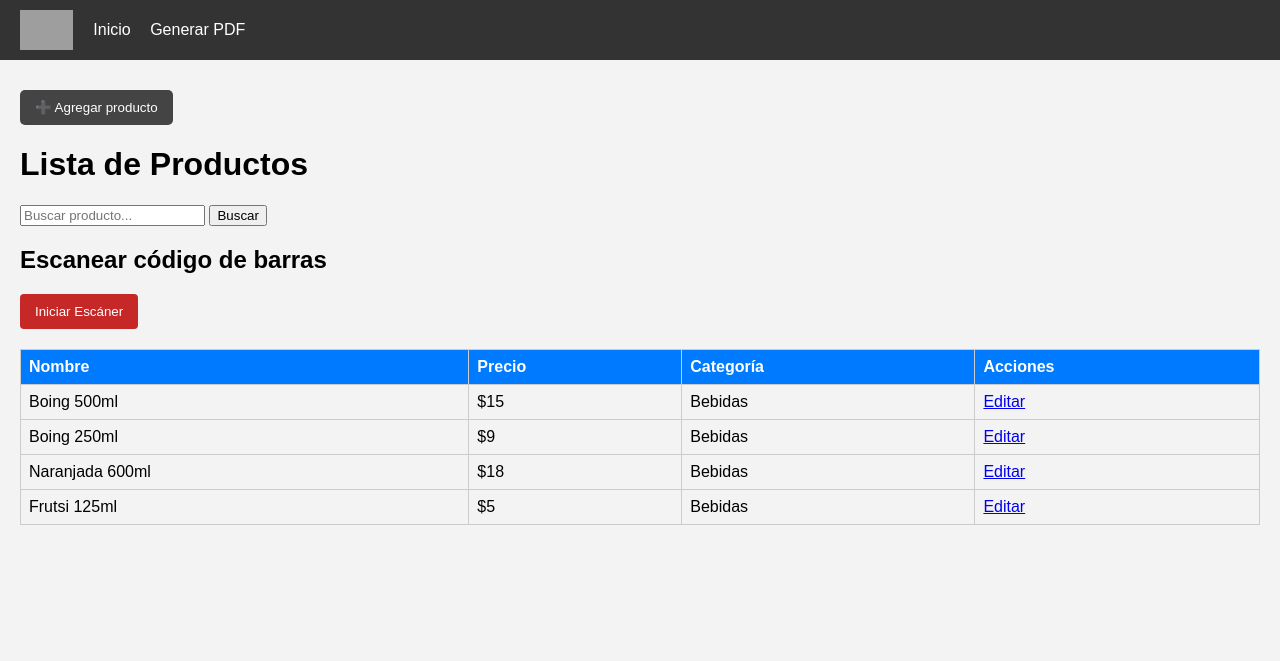
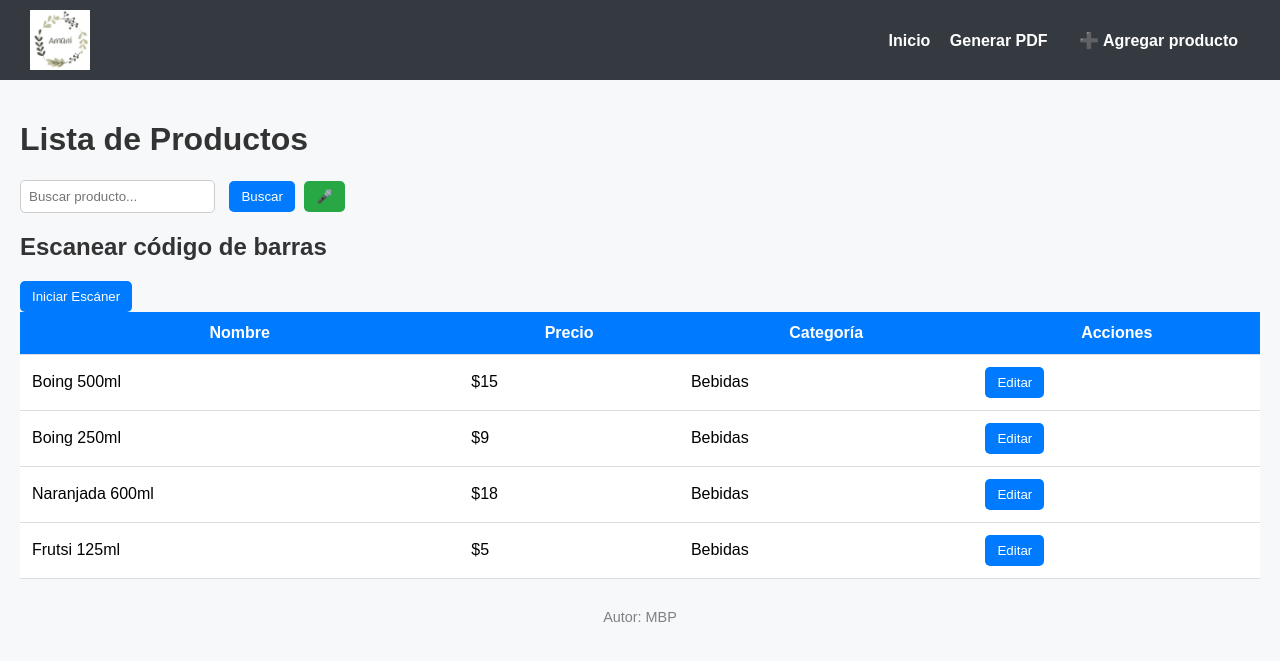
Before and after one commit to Marino2036/listaP, a Flask app: page / in a window 1280 px wide. Shown: the top 661 px of the page. Run offline with Flask 3, Linux system fonts and the light colour scheme; some libraries are stand-ins or nearby versions; grey boxes are pictures that could not be loaded.

Commit message:
Tus cambios

```diff
--- a/templates/productos.html
+++ b/templates/productos.html
@@ -2,167 +2,293 @@
 <html lang="es">
 <head>
     <meta charset="UTF-8">
+    <title>Lista de Productos</title>
     <meta name="viewport" content="width=device-width, initial-scale=1.0">
-  <title>Lista de Productos</title>
     <style>
         body {
             font-family: Arial, sans-serif;
-      background-color: #f3f3f3;
+            background-color: #f6f8fa;
             margin: 0;
             padding: 0;
         }
         header {
-      background-color: #333;
+            background-color: #343a40;
             color: white;
-      padding: 10px 20px;
+            padding: 10px 30px;
             display: flex;
+            justify-content: space-between;
             align-items: center;
         }
         header img {
-      height: 40px;
-      margin-right: 20px;
+            height: 60px;
         }
-    header nav a {
+        nav a, nav button {
             color: white;
-      margin-right: 15px;
+            margin-left: 15px;
             text-decoration: none;
+            font-weight: bold;
+            background: none;
+            border: none;
+            cursor: pointer;
+            font-size: 1em;
         }
-    .container {
+        nav button:hover, nav a:hover {
+            text-decoration: underline;
+        }
+        main {
             padding: 20px;
         }
-    .btn-agregar {
-      background-color: #444;
+        h1, h2 {
+            color: #333;
+        }
+        form {
+            margin-bottom: 20px;
+        }
+        input[type="text"], input[type="number"] {
+            padding: 8px;
+            margin-right: 10px;
+            border-radius: 5px;
+            border: 1px solid #ccc;
+        }
+        button {
+            padding: 8px 12px;
+            background-color: #007bff;
             color: white;
             border: none;
-      padding: 10px 15px;
-      margin-top: 10px;
-      cursor: pointer;
             border-radius: 5px;
         }
-    .modal {
-      display: none;
-      position: fixed;
-      top: 0;
-      left: 0;
-      width: 100%;
-      height: 100%;
-      background: rgba(0, 0, 0, 0.5);
-      justify-content: center;
-      align-items: center;
-    }
-    .modal-contenido {
-      background: white;
-      padding: 20px;
-      border-radius: 8px;
-      max-width: 400px;
-      width: 90%;
-    }
-    .modal-contenido input, .modal-contenido button {
-      width: 100%;
-      margin: 5px 0;
-      padding: 10px;
+        button:hover {
+            background-color: #0056b3;
         }
         table {
             width: 100%;
             border-collapse: collapse;
-      margin-top: 20px;
+            background: white;
         }
         th, td {
-      border: 1px solid #ccc;
-      padding: 8px;
-      text-align: left;
+            padding: 12px;
+            border-bottom: 1px solid #ddd;
         }
         th {
             background-color: #007bff;
             color: white;
         }
+        .edit-section {
+            display: none;
+            margin-top: 10px;
+        }
+        .mic-btn {
+            background-color: #28a745;
+            margin-left: 5px;
+        }
+        .mic-btn:hover {
+            background-color: #218838;
+        }
+        footer {
+            text-align: center;
+            padding: 10px;
+            color: gray;
+            font-size: 0.9em;
+        }
+        #reader, #reader-agregar {
+            width: 320px;
+            margin-top: 10px;
+            margin-bottom: 20px;
+        }
+
+        /* Modal */
+        .modal {
+            display: none;
+            position: fixed;
+            z-index: 10;
+            left: 0;
+            top: 0;
+            width: 100%;
+            height: 100%;
+            overflow: auto;
+            background-color: rgba(0,0,0,0.4);
+        }
+
+        .modal-content {
+            background-color: #fff;
+            margin: 10% auto;
+            padding: 20px;
+            border-radius: 10px;
+            width: 90%;
+            max-width: 600px;
+            box-shadow: 0px 0px 10px rgba(0,0,0,0.3);
+        }
+
+        .close {
+            float: right;
+            font-size: 28px;
+            font-weight: bold;
+            color: #aaa;
+            cursor: pointer;
+        }
+
+        .close:hover {
+            color: black;
+        }
     </style>
+
+    <!-- Librería para escanear código de barras -->
+    <script src="https://unpkg.com/html5-qrcode@2.3.7/html5-qrcode.min.js"></script>
 </head>
 <body>
+
 <header>
-    <img src="logo.jpg" alt="Logo">
+    <img src="{{ url_for('static', filename='logo.png') }}" alt="Logo">
     <nav>
-      <a href="#">Inicio</a>
-      <a href="#">Generar PDF</a>
+        <a href="/">Inicio</a>
+        <a href="{{ url_for('generar_pdf') }}">Generar PDF</a>
+        <button onclick="mostrarModal()">➕ Agregar producto</button>
     </nav>
 </header>
 
-  <div class="container">
-    <button class="btn-agregar" onclick="document.getElementById('modal').style.display='flex'">➕ Agregar producto</button>
+<main>
+    <h1>Lista de Productos</h1>
 
-    <div id="modal" class="modal">
-      <div class="modal-contenido">
-        <span style="float:right;cursor:pointer;font-weight:bold" onclick="document.getElementById('modal').style.display='none'">&times;</span>
-        <h2>Agregar Producto</h2>
-        <form action="/crear" method="post">
-          <input type="text" name="nombre" placeholder="Nombre del producto" required>
-          <input type="number" name="precio" placeholder="Precio" required>
+    <form method="get" action="/">
+        <input id="busqueda" type="text" name="q" placeholder="Buscar producto..." value="{{ consulta }}">
+        <button type="submit">Buscar</button>
+        <button type="button" onclick="iniciarReconocimiento()" class="mic-btn">🎤</button>
+    </form>
+
+    <h2>Escanear código de barras</h2>
+    <div id="reader"></div>
+    <button type="button" onclick="startScanner()">Iniciar Escáner</button>
+
+    <table>
+        <thead>
+            <tr>
+                <th>Nombre</th>
+                <th>Precio</th>
+                <th>Categoría</th>
+                <th>Acciones</th>
+            </tr>
+        </thead>
+        <tbody>
+            {% for producto in productos %}
+                <tr>
+                    <td>{{ producto.nombre }}</td>
+                    <td>${{ producto.precio }}</td>
+                    <td>{{ producto.categoria }}</td>
+                    <td>
+                        <button type="button" onclick="toggleEdit({{ producto.id }})">Editar</button>
+                        <div class="edit-section" id="edit-section-{{ producto.id }}">
+                            <form method="post" action="/actualizar/{{ producto.id }}" style="display:inline;">
+                                <input type="number" name="precio" placeholder="Nuevo precio" min="0" step="0.01" required>
+                                <button type="submit">Actualizar</button>
+                            </form>
+                            <form method="post" action="/eliminar/{{ producto.id }}" style="display:inline;">
+                                <button type="submit" onclick="return confirm('¿Eliminar este producto?')">Eliminar</button>
+                            </form>
+                        </div>
+                    </td>
+                </tr>
+            {% endfor %}
+        </tbody>
+    </table>
+</main>
+
+<!-- Modal -->
+<div id="modal-agregar" class="modal">
+    <div class="modal-content">
+        <span class="close" onclick="cerrarModal()">&times;</span>
+        <h2>Agregar producto nuevo</h2>
+        <form method="post" action="/agregar">
+            <input type="text" name="nombre" placeholder="Nombre" required>
+            <input type="number" name="precio" placeholder="Precio" required min="0" step="0.01">
             <input type="text" name="categoria" placeholder="Categoría" required>
-          <input type="text" id="codigo" name="codigo" placeholder="Código de barras" required>
-          <button type="button" onclick="iniciarEscaneo()">📷 Escanear</button>
-          <button type="submit">Guardar</button>
+            <input type="text" name="codigo" id="codigo" placeholder="Código de barras">
+            <button type="button" onclick="startAddScanner()">📷 Escanear código</button>
+            <button type="submit">Agregar</button>
         </form>
+        <div id="reader-agregar"></div>
     </div>
 </div>
 
-    <h1>Lista de Productos</h1>
-    <input type="text" placeholder="Buscar producto...">
-    <button>Buscar</button>
-
-    <h2>Escanear código de barras</h2>
-    <button style="background-color:#c62828;color:white;padding:10px 15px;border:none;border-radius:4px" onclick="iniciarEscaneo()">Iniciar Escáner</button>
-
-    <table>
-      <tr><th>Nombre</th><th>Precio</th><th>Categoría</th><th>Acciones</th></tr>
-      <tr><td>Boing 500ml</td><td>$15</td><td>Bebidas</td><td><a href="#">Editar</a></td></tr>
-      <tr><td>Boing 250ml</td><td>$9</td><td>Bebidas</td><td><a href="#">Editar</a></td></tr>
-      <tr><td>Naranjada 600ml</td><td>$18</td><td>Bebidas</td><td><a href="#">Editar</a></td></tr>
-      <tr><td>Frutsi 125ml</td><td>$5</td><td>Bebidas</td><td><a href="#">Editar</a></td></tr>
-    </table>
-  </div>
+<footer>
+    Autor: MBP
+</footer>
 
 <script>
-    async function iniciarEscaneo() {
-      if (!('BarcodeDetector' in window)) {
-        alert('Tu navegador no soporta escaneo de códigos.');
-        return;
+    function toggleEdit(id) {
+        const section = document.getElementById("edit-section-" + id);
+        section.style.display = section.style.display === "block" ? "none" : "block";
     }
-      try {
-        const constraints = { video: { facingMode: 'environment' } };
-        const stream = await navigator.mediaDevices.getUserMedia(constraints);
-        const video = document.createElement('video');
-        video.srcObject = stream;
-        video.setAttribute('playsinline', true);
-        video.play();
 
-        const modal = document.createElement('div');
-        modal.style.position = 'fixed';
-        modal.style.top = 0;
-        modal.style.left = 0;
-        modal.style.width = '100%';
-        modal.style.height = '100%';
-        modal.style.background = 'rgba(0,0,0,0.8)';
-        modal.style.display = 'flex';
-        modal.style.alignItems = 'center';
-        modal.style.justifyContent = 'center';
-        modal.appendChild(video);
-        document.body.appendChild(modal);
+    function iniciarReconocimiento() {
+        const reconocimiento = new (window.SpeechRecognition || window.webkitSpeechRecognition)();
+        reconocimiento.lang = 'es-ES';
 
-        const detector = new BarcodeDetector({ formats: ['ean_13', 'code_128', 'ean_8'] });
-        const interval = setInterval(async () => {
-          const detections = await detector.detect(video);
-          if (detections.length > 0) {
-            document.getElementById('codigo').value = detections[0].rawValue;
-            clearInterval(interval);
-            stream.getTracks().forEach(track => track.stop());
-            document.body.removeChild(modal);
+        reconocimiento.onresult = function(event) {
+            const resultado = event.results[0][0].transcript;
+            document.getElementById('busqueda').value = resultado;
+        };
+
+        reconocimiento.start();
     }
-        }, 500);
-      } catch (e) {
-        alert('No se pudo iniciar la cámara.');
-        console.error(e);
+
+    function startScanner() {
+        const html5QrCode = new Html5Qrcode("reader");
+        const config = { fps: 10, qrbox: 250 };
+
+        html5QrCode.start(
+            { facingMode: "environment" },
+            config,
+            qrCodeMessage => {
+                document.getElementById('busqueda').value = qrCodeMessage;
+                html5QrCode.stop().then(() => {
+                    document.forms[0].submit();
+                }).catch(err => {
+                    console.error("Error al detener el escáner", err);
+                });
+            },
+            errorMessage => {}
+        ).catch(err => {
+            console.error("No se pudo iniciar el escáner", err);
+        });
+    }
+
+    function startAddScanner() {
+        const html5QrCode = new Html5Qrcode("reader-agregar");
+        const config = { fps: 10, qrbox: 250 };
+
+        html5QrCode.start(
+            { facingMode: "environment" },
+            config,
+            qrCodeMessage => {
+                document.getElementById('codigo').value = qrCodeMessage;
+                html5QrCode.stop().then(() => {
+                    document.getElementById('reader-agregar').innerHTML = "";
+                }).catch(err => {
+                    console.error("Error al detener escáner", err);
+                });
+            },
+            errorMessage => {}
+        ).catch(err => {
+            console.error("No se pudo iniciar el escáner", err);
+        });
+    }
+
+    function mostrarModal() {
+        document.getElementById("modal-agregar").style.display = "block";
+    }
+
+    function cerrarModal() {
+        document.getElementById("modal-agregar").style.display = "none";
+        document.getElementById("reader-agregar").innerHTML = "";
+    }
+
+    window.onclick = function(event) {
+        const modal = document.getElementById("modal-agregar");
+        if (event.target === modal) {
+            cerrarModal();
         }
     }
 </script>
+
 </body>
 </html>
```
Lines whose indentation alone changed are shown as unchanged.
